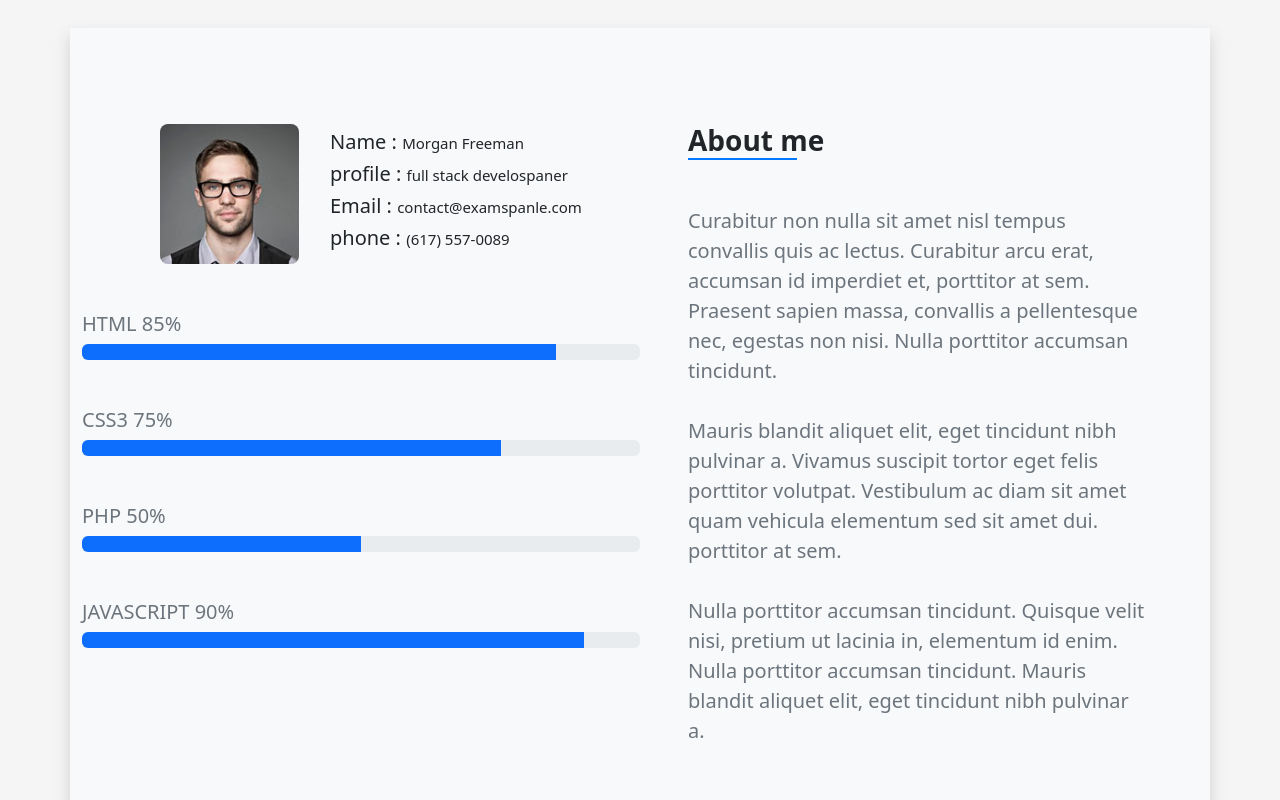
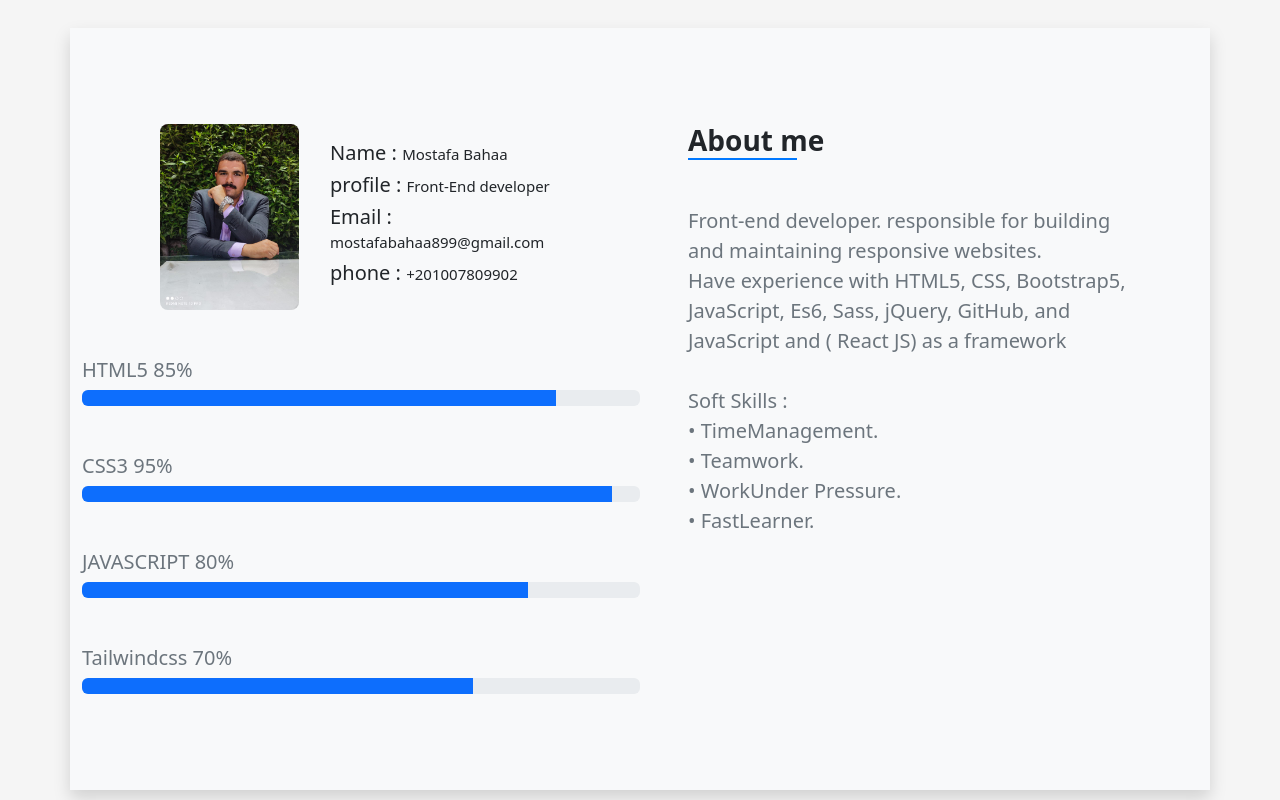
Before and after one commit to mostafaBahaa97/DevFolio, a plain HTML site: page index.html in a window 1280 px wide. Shown: the part 820-1620 px from the top of the page. Drawn offline with Linux system fonts and the light colour scheme.

Commit message:
Add files via upload

```diff
--- a/css/style.css
+++ b/css/style.css
@@ -62,7 +62,7 @@ ul.nested-drop-down{
 /* end navbar */
 /* start header */
 header{
-    background-image: url(../images/hero-bg.jpg);
+    background-image: url(../images/8696af96-c25b-4d6c-8893-8cec2e84466b.jfif);
     background-position: center center;
     background-attachment: fixed;
     background-size: cover;
@@ -209,7 +209,6 @@ span{
     font-size: .9375rem;
     font-family: "Roboto", sans-serif;
     transition: all 0.1s;
-
 }
 .card h3{
     white-space: unset;
@@ -217,8 +216,6 @@ span{
 .card:hover i{
     border: 10px #ffffffa8 solid;
     background-color: rgb(0,120,255) ;
-
-
 }
 /* end services */
 /* start numbers */
--- a/index.html
+++ b/index.html
@@ -1,8 +1,10 @@
+<!DOCTYPE html>
 <html lang="en">
 <head>
     <meta charset="UTF-8">
     <meta name="viewport" content="width=device-width, initial-scale=1.0">
     <title>DevFolio</title>
+    <link rel="icon" href="./images/a8d9a738-c445-4fea-ace1-db59a193673a.jfif">
     <link rel="stylesheet" href="css/all.min.css">
     <link rel="stylesheet" href="css/bootstrap.min.css">
     <link rel="stylesheet" href="js/bootstrap.bundle.min.js">
@@ -64,7 +66,7 @@
             </div>
           </nav>
           <div class="content">
-          <h2 class=" text-light text-center ">I am Morgan Freeman</h2>
+          <h2 class=" text-light  ">I am Mostafa bahaa</h2>
           <div class="tybing">
             <h3 class="text-light text-center fs-1"></h3>
           </div>
@@ -80,7 +82,7 @@
           <div class="top-left-content d-flex my-5 justify-content-evenly align-items-center">
             <div class="col-md-3 offset-1">
               <div class="image1">
-                <img src="images/about.jpg" class="w-100 rounded-3" alt="">
+                <img src="images/a8d9a738-c445-4fea-ace1-db59a193673a.jfif" class="w-100 rounded-3" alt="">
               </div>
             </div>
 
@@ -88,10 +90,10 @@
             <div class="col-md-6 col-sm-6">
               <div class="content1 d-flex align-items-center">
                 <div class="headings">
-                  <h5>Name : <span>Morgan Freeman</span></h5>
-                  <h5>profile : <span>full stack develospaner</span></h5>
-                  <h5>Email :  <span>contact@examspanle.com</span></h5>
-                  <h5>phone : <span>(617) 557-0089</span></h5>
+                  <h5>Name : <span>Mostafa Bahaa</span></h5>
+                  <h5>profile : <span>Front-End developer</span></h5>
+                  <h5>Email :  <span>mostafabahaa899@gmail.com</span></h5>
+                  <h5>phone : <span>+201007809902</span></h5>
                 </div>
             </div>
           </div>
@@ -99,36 +101,42 @@
 
           <div class="charts">
 
-            <h5 class="text-muted" >HTML 85%</h5 >
+            <h5 class="text-muted" >HTML5 85%</h5 >
               <div class="progress mb-5">
                 <div class="progress-bar" role="progressbar" aria-label="Basic example" style="width: 85%" aria-valuenow="25" aria-valuemin="0" aria-valuemax="100"></div>
               </div>
-              <h5 class="text-muted" >CSS3 75%</h5 >
+              <h5 class="text-muted" >CSS3 95%</h5 >
                 <div class="progress mb-5">
-                  <div class="progress-bar" role="progressbar" aria-label="Basic example" style="width: 75%" aria-valuenow="25" aria-valuemin="0" aria-valuemax="100"></div>
+                  <div class="progress-bar" role="progressbar" aria-label="Basic example" style="width: 95%" aria-valuenow="25" aria-valuemin="0" aria-valuemax="100"></div>
                 </div>
-                <h5 class="text-muted" >PHP 50%</h5 >
-                  <div class="progress mb-5">
-                    <div class="progress-bar" role="progressbar" aria-label="Basic example" style="width: 50%" aria-valuenow="25" aria-valuemin="0" aria-valuemax="100"></div>
-                  </div>
-                  <h5 class="text-muted" >JAVASCRIPT 90%</h5 >
+
+                  <h5 class="text-muted" >JAVASCRIPT 80%</h5 >
                     <div class="progress mb-5">
-                      <div class="progress-bar" role="progressbar" aria-label="Basic example" style="width: 90%" aria-valuenow="25" aria-valuemin="0" aria-valuemax="100"></div>
+                      <div class="progress-bar" role="progressbar" aria-label="Basic example" style="width: 80%" aria-valuenow="25" aria-valuemin="0" aria-valuemax="100"></div>
                     </div>
-
+                    <h5 class="text-muted" >Tailwindcss 70%</h5 >
+                      <div class="progress mb-5">
+                        <div class="progress-bar" role="progressbar" aria-label="Basic example" style="width: 70%" aria-valuenow="25" aria-valuemin="0" aria-valuemax="100"></div>
+                      </div>
                   </div>
         </div>
         <div class="col-lg-6 col-md-12 p-5 ">
           <h3 class="fw-bolder blue-line">About me</h3>
-          <p class="fs-5 lead text-muted fw-lighter mt-5 ">Curabitur non nulla sit amet nisl tempus convallis quis ac lectus. Curabitur arcu erat, accumsan id imperdiet et, porttitor at sem. Praesent sapien massa, convallis a pellentesque nec, egestas non nisi. Nulla porttitor accumsan tincidunt.
-<br>
-<br>
-Mauris blandit aliquet elit, eget tincidunt nibh pulvinar a. Vivamus suscipit tortor eget felis porttitor volutpat. Vestibulum ac diam sit amet quam vehicula elementum sed sit amet dui. porttitor at sem.
-
-<br>
-<br>
-            Nulla porttitor accumsan tincidunt. Quisque velit nisi, pretium ut lacinia in, elementum id enim. Nulla porttitor accumsan tincidunt. Mauris blandit aliquet elit, eget tincidunt nibh pulvinar a.</p>
-        </div>
+          <p class="fs-5 lead text-muted fw-lighter mt-5 ">Front-end developer. responsible for building and maintaining responsive websites. </br> Have experience with HTML5, CSS, Bootstrap5, JavaScript, Es6, Sass, jQuery, GitHub, and JavaScript and ( React JS) as a framework
+            <br>
+            <br>
+            Soft Skills :
+            <br>
+            • TimeManagement.
+            <br>
+            • Teamwork.
+            <br>
+            • WorkUnder Pressure.
+            <br>
+            • FastLearner.
+            <br>
+          </p>
+          </div>
       </div>
     </section>
 
@@ -198,29 +206,29 @@ Mauris blandit aliquet elit, eget tincidunt nibh pulvinar a. Vivamus suscipit to
 
     </section>
 
-    <section class="numbers ">
+    <section class="numbers mb-5 ">
+
       <div class="layer">
-
       <div class="container-fluid">
         <div class="row py-5 my-5 ">
 
-            <div class="ratings d-flex my-5 justify-content-evenly text-center">
-                <div class="col-md-2  rating my-5 me-2 text-white ">
+            <div class="ratings d-flex flex-wrap my-5 justify-content-evenly text-center">
+                <div class="col-md-6 col-12 col-lg-3  rating my-5 text-white ">
                     <i class="fa-solid fa-check icon  fs-1 mb-3 rounded-circle p-3"></i>
                     <h3>450</h3>
                     <p class="">WORKS COMPLETED</p>
                 </div>
-                <div class="col-md-2  rating my-5 me-2 text-white">
+                <div class="col-md-6 col-12 col-lg-3  rating my-5 text-white">
                     <i class="fa-regular fa-address-book icon  fs-1 mb-3 rounded-circle p-3"></i>
                     <h3>25</h3>
                     <p class="">YEARS OF EXPERIENCE </p>
                 </div>
-                <div class="col-md-2  rating my-5 me-2 text-white">
+                <div class="col-md-6 col-12 col-lg-3  rating my-5 text-white">
                     <i class="fa-solid fa-user icon  fs-1 mb-3 rounded-circle p-3"></i>
                     <h3>550</h3>
                     <p class="">TOTAL CLIENTS</p>
                 </div>
-                <div class="col-md-2  rating my-5 me-2 text-white">
+                <div class="col-md-6 col-12 col-lg-3  rating my-5 text-white">
                     <i class="fa-solid fa-certificate icon  fs-1 mb-3 rounded-circle p-3"></i>
                     <h3>48</h3>
                     <p class="">AWARD WON</p>
@@ -233,7 +241,7 @@ Mauris blandit aliquet elit, eget tincidunt nibh pulvinar a. Vivamus suscipit to
       </div>
     </section>
 
-    <section class="portfolio">
+    <section class="portfolio my-5 ">
       <div class="container">
 
 
```
Also changed, not shown: images/8696af96-c25b-4d6c-8893-8cec2e84466b.jfif (added), images/a8d9a738-c445-4fea-ace1-db59a193673a.jfif (added).
